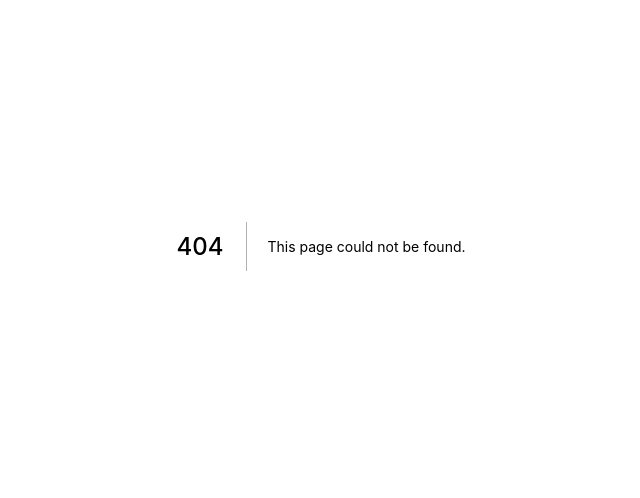
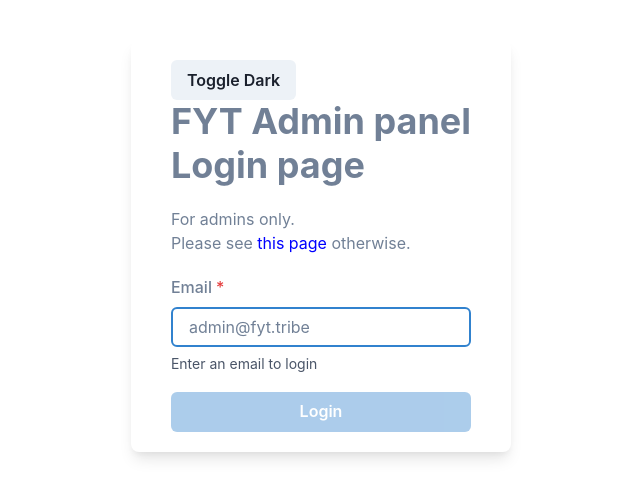
Before and after one commit to acharlop/fyt-admin-portal, a Next.js app: page /login in a window 1280 px wide. Before the commit this address had no page. Shown: the part 154-652 px from the top of the page, without its empty margins (319-959 px from the left). Built offline with nearby package versions, Linux system fonts and the light colour scheme.

Commit message:
feat: [login-page] - login page with working form (#2)
* add prettier, eslint, chakra ui with theming and provider

* login page with working form

* login page with working form

```diff
--- /dev/null
+++ b/components/forms/Login.tsx
@@ -0,0 +1,83 @@
+import {
+  Button,
+  Flex,
+  FormControl,
+  FormErrorMessage,
+  FormHelperText,
+  FormLabel,
+  Input,
+} from '@chakra-ui/react'
+
+import {EMAIL_REGEX} from 'contants/validation'
+import {useForm} from 'react-hook-form'
+
+interface FormData {
+  email: string
+}
+
+const LoginForm = () => {
+  const {
+    handleSubmit,
+    register,
+    formState: {errors, isSubmitting, isValid},
+  } = useForm<FormData>({
+    mode: 'onBlur',
+    reValidateMode: 'onChange',
+  })
+
+  const onSubmit = (values: FormData): Promise<void> => {
+    return new Promise((resolve) => {
+      setTimeout(() => {
+        alert(JSON.stringify(values, null, 2))
+        resolve()
+      }, 3000)
+    })
+  }
+
+  const hasError = !!errors?.email
+
+  return (
+    <form onSubmit={handleSubmit(onSubmit)}>
+      <Flex gap='5' direction='column'>
+        <FormControl isRequired isInvalid={hasError}>
+          <FormLabel htmlFor='email'>Email</FormLabel>
+          <Input
+            autoFocus
+            id='email'
+            type='email'
+            placeholder='admin@fyt.tribe'
+            variant='filled'
+            isInvalid={!!errors.email}
+            errorBorderColor='crimson'
+            {...register('email', {
+              required: 'Email is required',
+              pattern: {
+                value: EMAIL_REGEX,
+                message: 'invalid email address',
+              },
+            })}
+          />
+          {hasError ? (
+            <FormErrorMessage>
+              {errors.email && errors.email.message}
+            </FormErrorMessage>
+          ) : (
+            <FormHelperText>Enter an email to login</FormHelperText>
+          )}
+        </FormControl>
+        <Button
+          w='full'
+          variant='solid'
+          colorScheme='blue'
+          isLoading={isSubmitting}
+          type='submit'
+          isDisabled={!isValid}
+        >
+          Login
+        </Button>
+      </Flex>
+    </form>
+  )
+}
+
+export default LoginForm
--- /dev/null
+++ b/components/layout/Head.tsx
@@ -0,0 +1,17 @@
+import NextHead from 'next/head'
+
+const Head = () => (
+  <NextHead>
+    <title>Login</title>
+    <meta
+      name='description'
+      content='Login to admin page'
+    />
+    <link
+      rel='icon'
+      href='/favicon.ico'
+    />
+  </NextHead>
+)
+
+export default Head
--- /dev/null
+++ b/contants/validation.ts
@@ -0,0 +1 @@
+export const EMAIL_REGEX = /^[A-Z0-9._%+-]+@[A-Z0-9.-]+\.[A-Z]{2,}$/i
--- a/package.json
+++ b/package.json
@@ -16,7 +16,8 @@
     "framer-motion": "^6",
     "next": "12.1.6",
     "react": "18.1.0",
-    "react-dom": "18.1.0"
+    "react-dom": "18.1.0",
+    "react-hook-form": "^7.31.3"
   },
   "devDependencies": {
     "@types/node": "17.0.38",
--- /dev/null
+++ b/pages/login.tsx
@@ -0,0 +1,47 @@
+import {Box, Center, Flex, Heading, Link, Text} from '@chakra-ui/react'
+
+import Head from 'components/layout/Head'
+import LoginForm from 'components/forms/Login'
+import type {NextPage} from 'next'
+import ThemeToggle from 'components/ThemeToggle'
+
+const Home: NextPage = () => {
+  return (
+    <div>
+      <Head />
+
+      <Center height='100vh'>
+        <Box
+          borderRadius='lg'
+          shadow='lg'
+          px='10'
+          py='5'
+          bg='white'
+          color='gray.500'
+        >
+          <ThemeToggle />
+
+          <Flex gap='5' direction='column'>
+            <Heading as='h1' size='xl'>
+              FYT Admin panel
+              <br />
+              Login page
+            </Heading>
+            <Text noOfLines={3}>
+              For admins only.
+              <br />
+              Please see&nbsp;
+              <Link isExternal color='blue'>
+                this page
+              </Link>
+              &nbsp;otherwise.
+            </Text>
+            <LoginForm />
+          </Flex>
+        </Box>
+      </Center>
+    </div>
+  )
+}
+
+export default Home
--- a/tsconfig.json
+++ b/tsconfig.json
@@ -14,10 +14,7 @@
     "isolatedModules": true,
     "jsx": "preserve",
     "incremental": true,
-    "baseUrl": ".",
-    "paths": {
-      "#/styles/*": ["styles/*"]
-    }
+    "baseUrl": "."
   },
   "include": ["next-env.d.ts", "**/*.ts", "**/*.tsx"],
   "exclude": ["node_modules"]
```
Also changed, not shown: pages/_app.tsx (+4 -4 lines), pages/_document.tsx (+14 -5 lines), pages/index.tsx (+2 -69 lines), styles/Home.module.css (deleted, +0 -116 lines), components/ThemeToggle.tsx (renamed from src/ThemeToggle.tsx), 2 other files (tests, documents, lock files or other folders).
